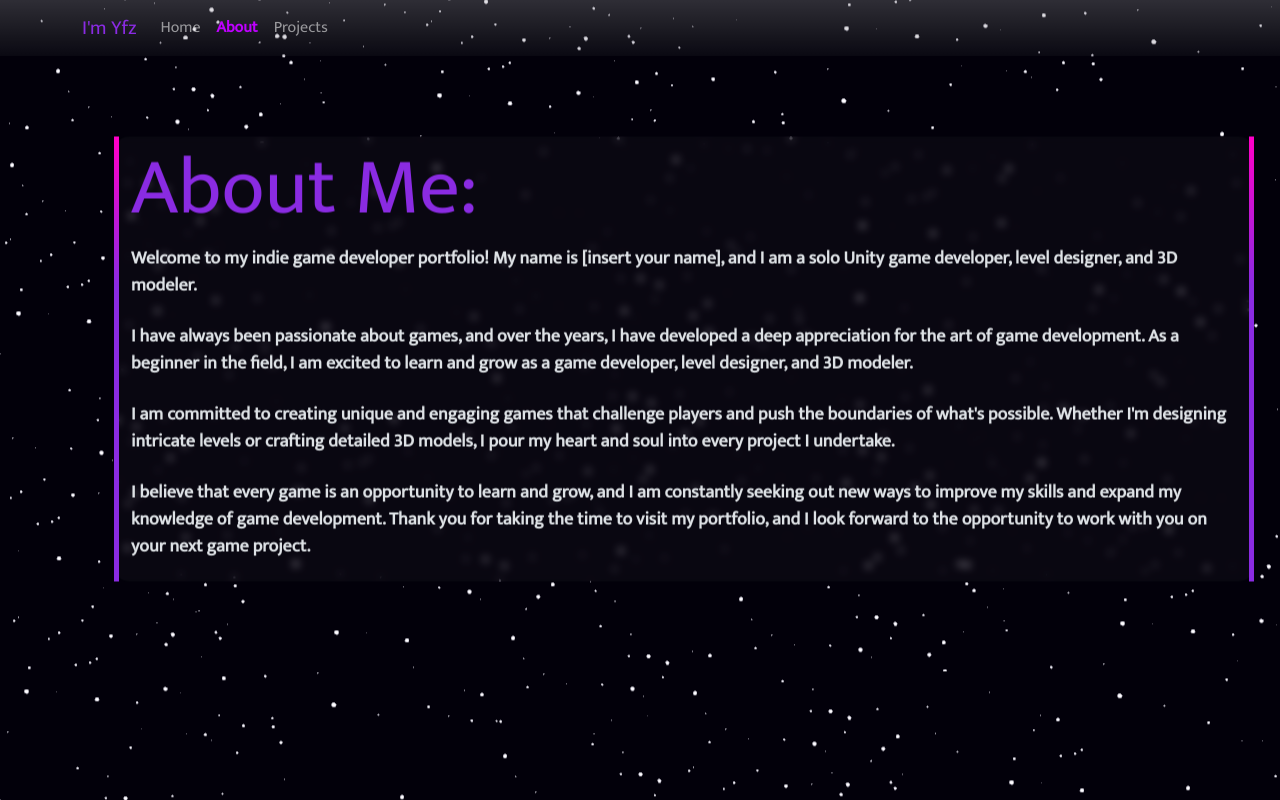
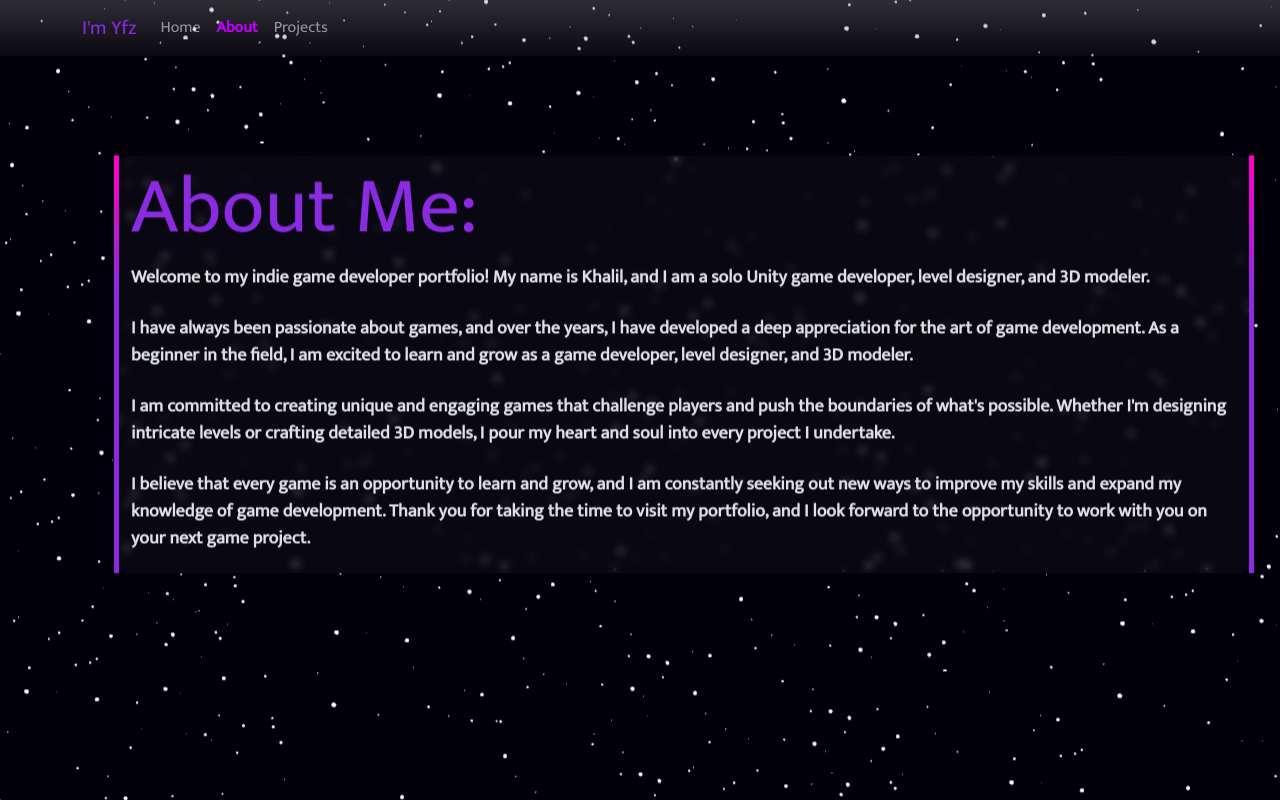
Before and after one commit to IZvX/ImYfz.github.io, a plain HTML site: page aboutme.html in a window 1280 px wide. Drawn offline with nearby package versions, Linux system fonts and the light colour scheme.

Commit message:
Update aboutme.html

```diff
--- a/aboutme.html
+++ b/aboutme.html
@@ -52,7 +52,7 @@
 
                 <h1 class="display-1 purpleHeader">About Me:</h1>
                 <ul class="list-unstyled">
-                    <li class="font-size-24">Welcome to my indie game developer portfolio! My name is [insert your name], and I am a solo Unity game developer, level designer, and 3D modeler.</li>
+                    <li class="font-size-24">Welcome to my indie game developer portfolio! My name is Khalil, and I am a solo Unity game developer, level designer, and 3D modeler.</li>
                     <br>
                     <li class="font-size-24">I have always been passionate about games, and over the years, I have developed a deep appreciation for the art of game development. As a beginner in the field, I am excited to learn and grow as a game developer, level designer, and 3D modeler.</li>
                     <br>
```
